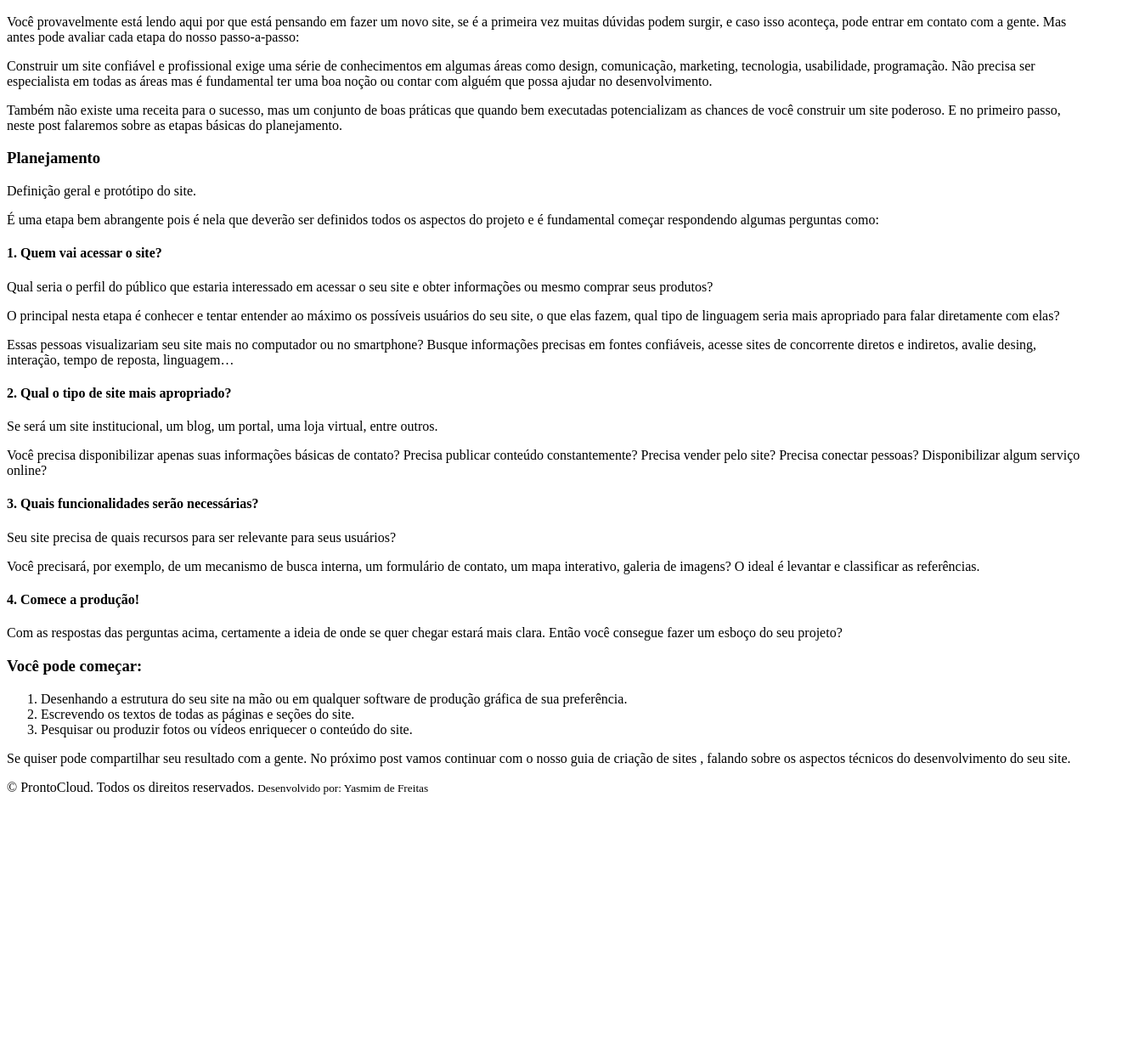
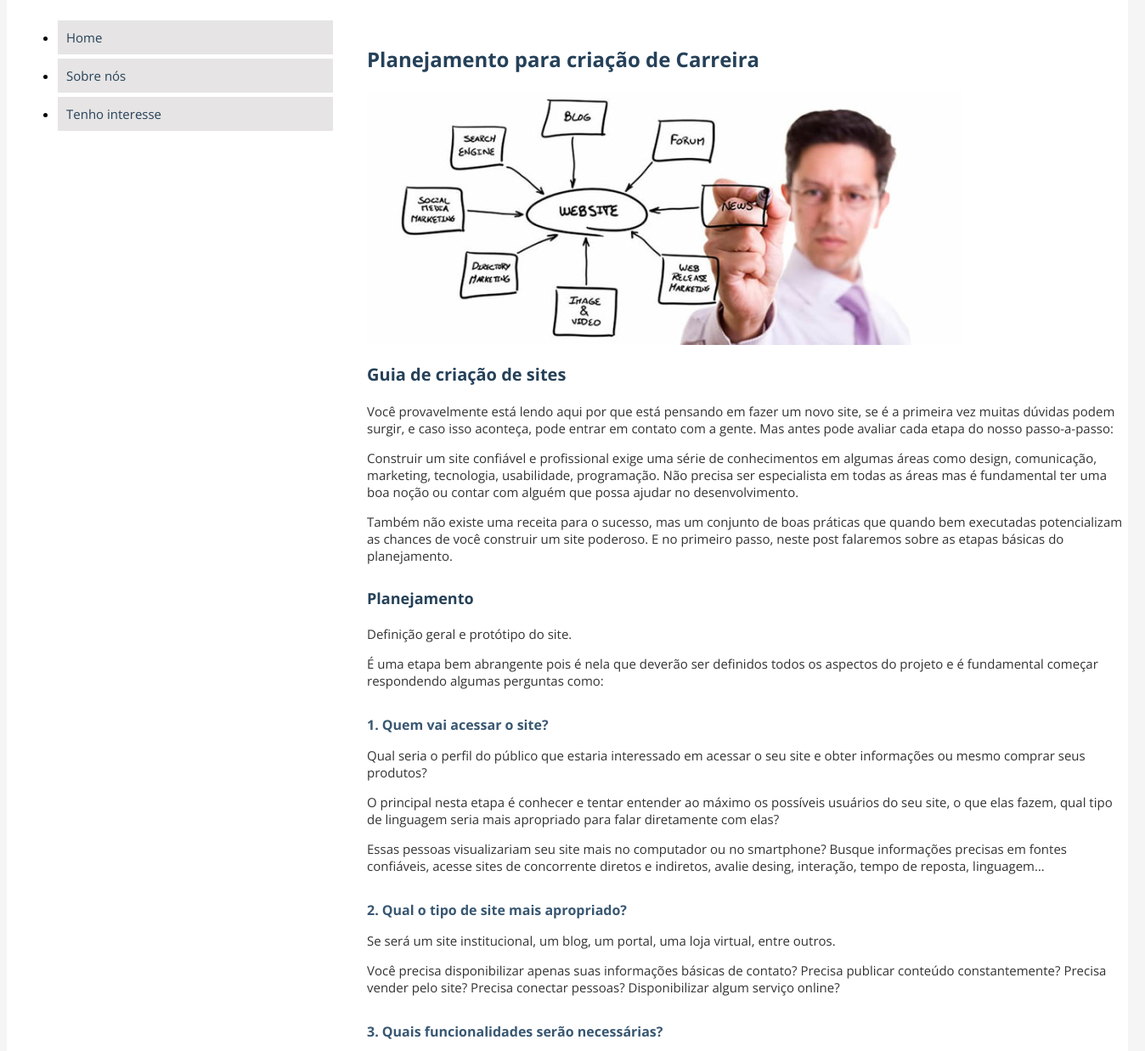
Before and after one commit to yasfrei28/curso-frontend, a plain HTML site: page index.html in a window 1280 px wide. Shown: the part 158-1395 px from the top of the page at 85% size, 1348 px wide, since content can reach past the window. Before the commit the page ends 1110 px from the top, so only its background shows below. Drawn offline with nearby package versions, Linux system fonts and the light colour scheme.

Commit message:
adicionando estilo

```diff
--- /dev/null
+++ b/css/style.css
@@ -0,0 +1,132 @@
+
+html{
+    font-size: 62.5%;
+}
+
+body{
+    background-color: #f5f5f5;
+    font-family: 'Open Sans', sans-serif;
+}
+
+.main-container{
+    display: block;
+    width: 100vw;
+    margin: 0 auto;
+}
+
+.container{
+    padding: 20px;
+    width: 100%;
+    margin: 0 auto;
+    display: block;
+    float: left;
+}
+
+header{
+    background-color: #ffffff;
+    display: block;
+    float: left;
+    padding: 20px;
+    width: 100%;
+    border-bottom: 1px solid #254159;
+}
+
+h1{
+    font-size: 2.4rem;
+    color: #254159;
+    margin-bottom: 20px;
+}
+
+h2{
+    font-size: 2.0rem;
+    color: #254159;
+    margin-bottom: 20px;
+}
+
+h3{
+    font-size: 1.8rem;
+    color: #254159;
+    margin-bottom: 20px;
+    padding-top: 10px;
+}
+
+h4{
+    font-size: 1.6rem;
+    color: #385772;
+    margin-bottom: 10px;
+    padding-top: 10px;
+}
+
+p{
+    margin-bottom: 10px;
+    line-height: 2.0rem;
+    color: #333333;
+}
+
+ol{
+    padding-left: 30px;
+}
+
+ol li{
+    font-size: 1.5rem;
+    color: #454545;
+    margin-bottom: 4px;
+}
+
+section{
+    background-color: #fff;
+    font-size: 1.5rem;
+    width: 100%;
+    display: block;
+    float: left;
+    padding: 20px;
+}
+
+section nav{
+    display: block;
+    float: left;
+    width: 30%;
+}
+
+nav li{
+    background-color: #e6e4e4;
+    margin: 1px 20px 5px 0;
+    padding: 10px;
+}
+
+nav li:hover{
+    background-color: #d1d1d1;
+}
+
+nav a{
+    text-decoration: none;
+    color: #254159;
+}
+
+nav a:hover{
+    color: #385772;
+}
+
+section article{
+    display: block;
+    float: left;
+    width: 70%;
+}
+
+footer{
+    background-color: #254159;
+    display: block;
+    float: left;
+    width: 100%;
+    padding: 20px;
+}
+
+footer p{
+    color: #ffffff;
+    font-size: 1.4rem;
+}
+
+footer small{
+    font-size: 80%;
+    display: block;
+}
--- a/index.html
+++ b/index.html
@@ -5,24 +5,45 @@
     <meta http-equiv="X-UA-Compatible" content="IE=edge">
     <meta name="viewport" content="width=device-width, initial-scale=1.0">
 
+    <!--css-->
+    <link rel="stylesheet" href="../Módulo-07/CSS/reset.css">
+    <link rel="stylesheet" href="./css/style.css">
+
+
     <!-- Ícones -->
     <link rel="shortcut icon" href="./images/favicon.cc">
     <link rel="apple-touch-icon" href="./images/icon-touch-retina.png">
     <link rel="apple-touch-icon" href="./images/icon-touch-retina-iphone.png">
     <link rel="apple-touch-icon" href="./images/icon-touch-retina-ipad.png">
+
+    <!--Fontes-->
+    <link rel="preconnect" href="https://fonts.googleapis.com">
+    <link rel="preconnect" href="https://fonts.gstatic.com" crossorigin>
+    <link href="https://fonts.googleapis.com/css2?family=Open+Sans:wght@300;400;700&display=swap" rel="stylesheet">
+
+
     <title>ProntoCloud</title>
 </head>
 <body>
     <div class="main-container">
         <header>
-            <img src="./images/prontocloud.png" alt="ProntoCloud">
+            <div class="container"><img src="./images/prontocloud.png" alt="ProntoCloud">
+            </div>
+
         </header>
         <section>
             <nav>
-
+                <ul>
+                    <li><a href="#">Home</a> </li>
+                    <li><a href="#">Sobre nós</a></li>
+                    <li><a href="#">Tenho interesse</a></li>
+                </ul>
             </nav>
             <article>
-                <h1>Planejamento para criação de </h1>
+                <div class="container">
+                    <h1>Planejamento para criação de Carreira</h1>
+
+                    <img src="./images/web-design-planning-700x300.jpg" alt="Planejamento para criação de Carreira">
 
                     <h2>Guia de criação de sites</h2>
 
@@ -71,13 +92,14 @@
                     </ol>
 
                     <p>Se quiser pode compartilhar seu resultado com a gente. No próximo post vamos continuar com o nosso guia de criação de sites , falando sobre os aspectos técnicos do desenvolvimento do seu site.</p>
-
+                </div>
             </article>
         </section>
         <footer>
+            <div class="conatiner">
                 <p>&copy; ProntoCloud. Todos os direitos reservados.
             <small>Desenvolvido por: Yasmim de Freitas</small></p>
-
+            </div>
         </footer>
     </div>
 </body>
```
Lines whose indentation alone changed are shown as unchanged.
